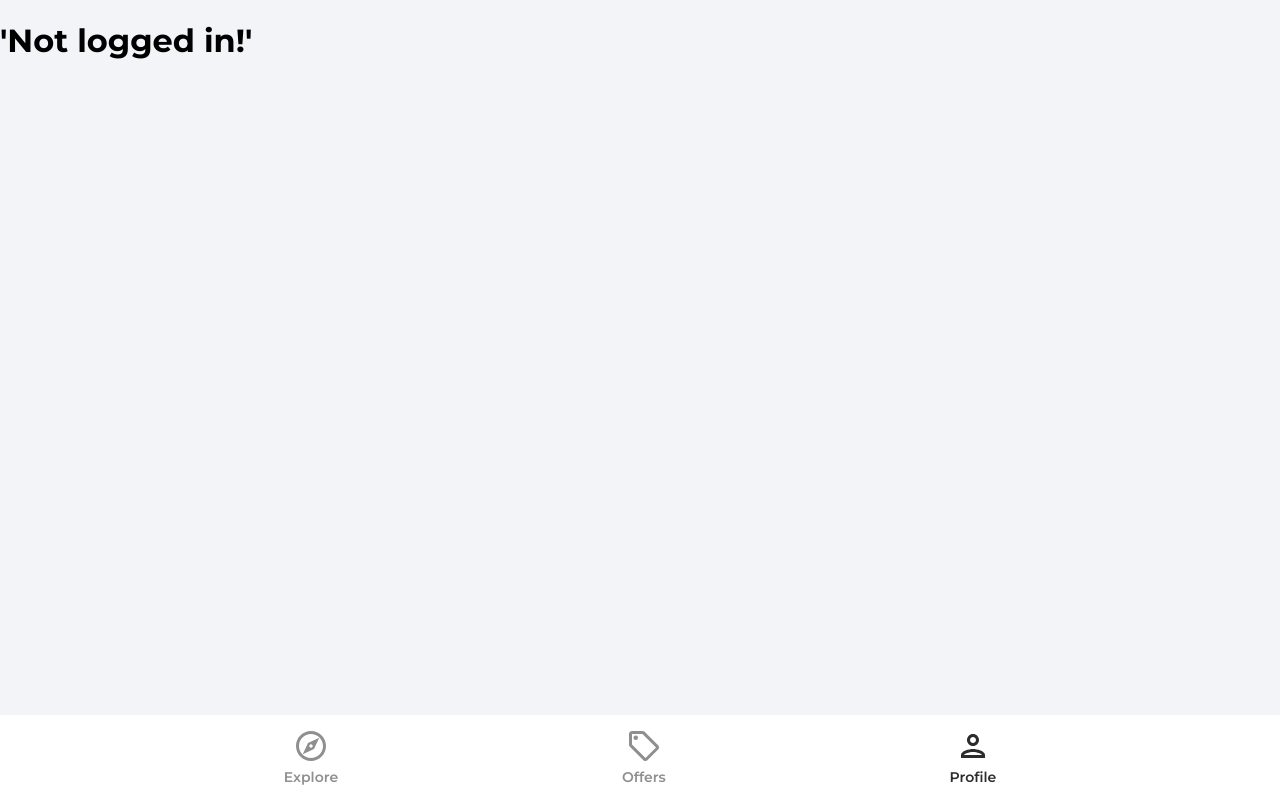
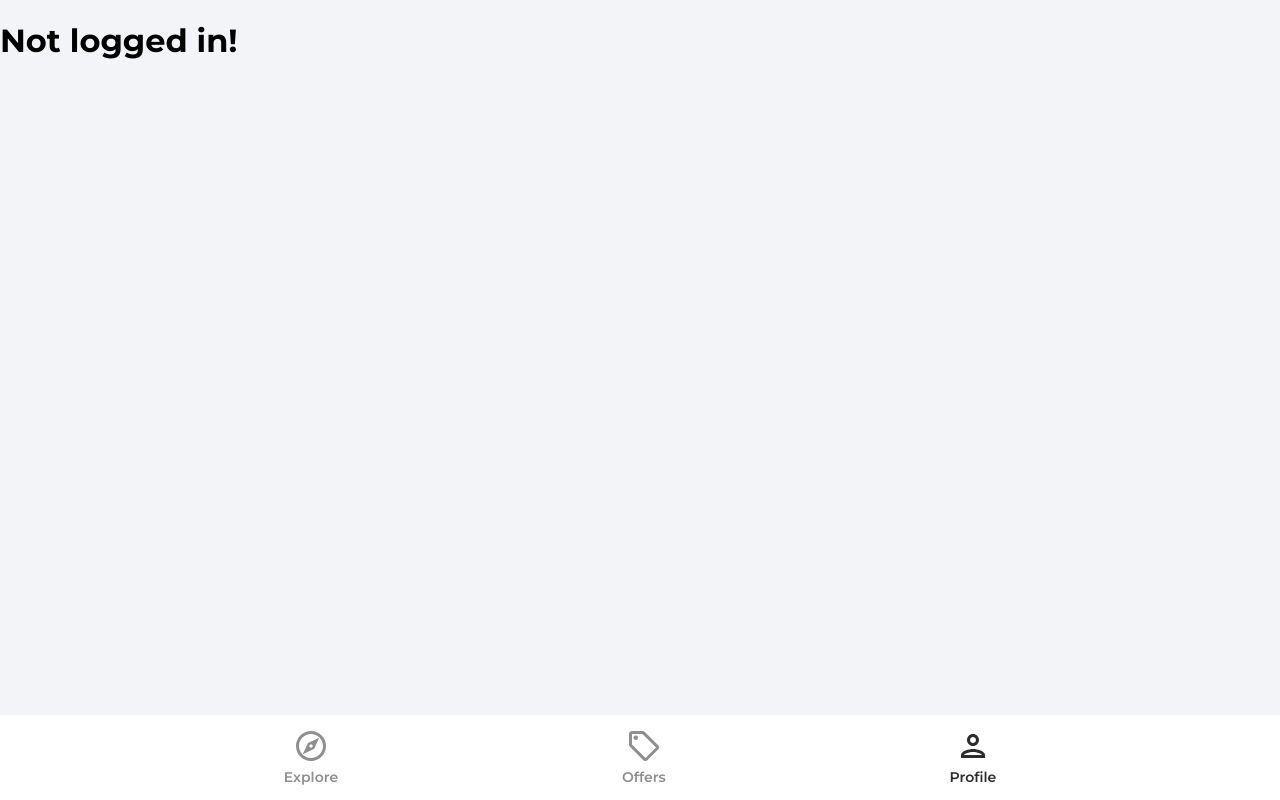
Before and after one commit to sandip2224/EstateFindr, a React (Create React App) app: page /profile in a window 1280 px wide. Built offline with nearby package versions, Linux system fonts and the light colour scheme; no server answers.

Commit message:
Minor refactoring

```diff
--- a/src/pages/Profile.jsx
+++ b/src/pages/Profile.jsx
@@ -9,7 +9,7 @@ function Profile() {
 		setUser(auth.currentUser);
 	}, []);
 
-	return user ? <h1>Hello {user.displayName}</h1> : <h1>'Not logged in!'</h1>;
+	return user ? <h1>Hello {user.displayName}</h1> : <h1>Not logged in!</h1>;
 }
 
 export default Profile;
```
